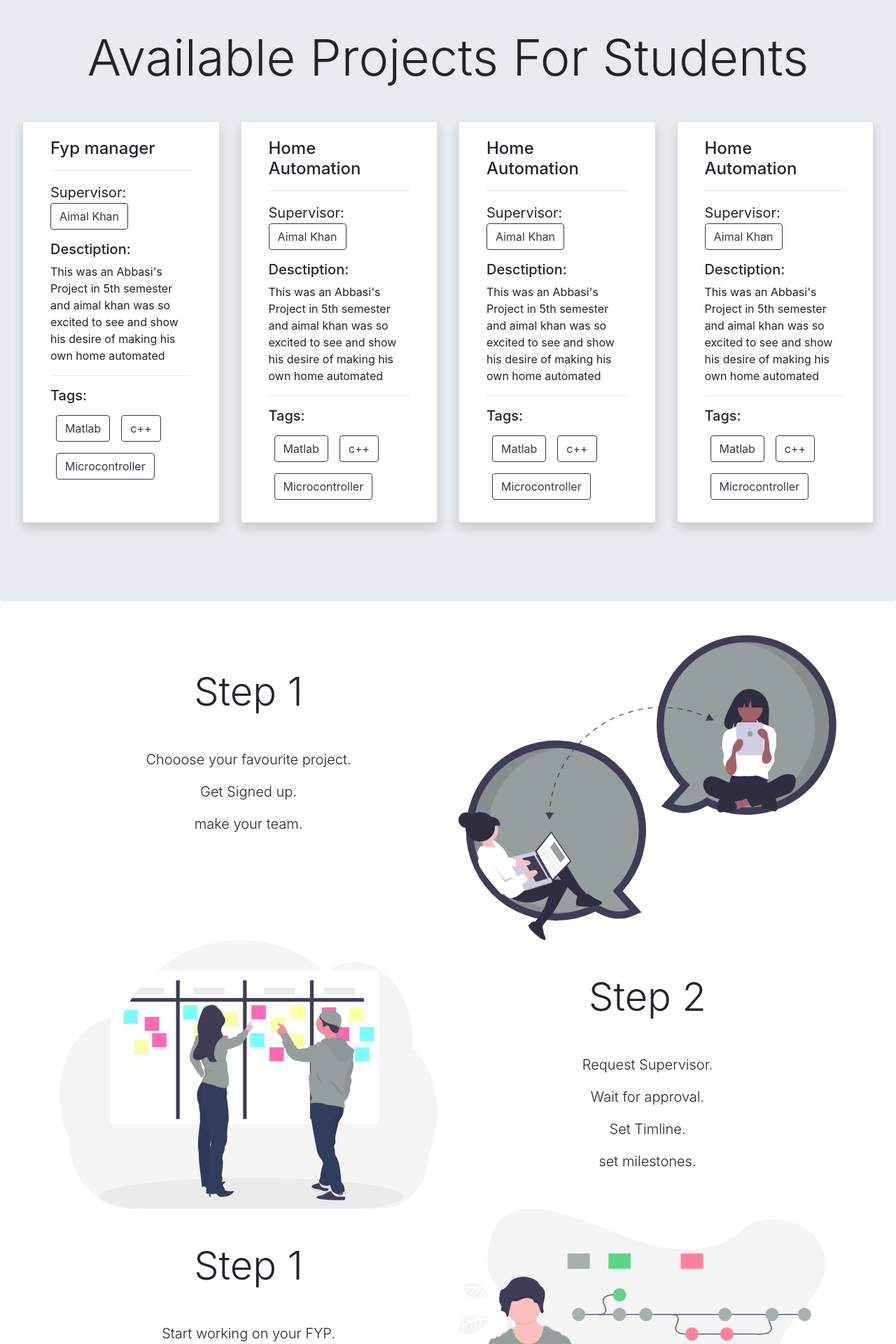
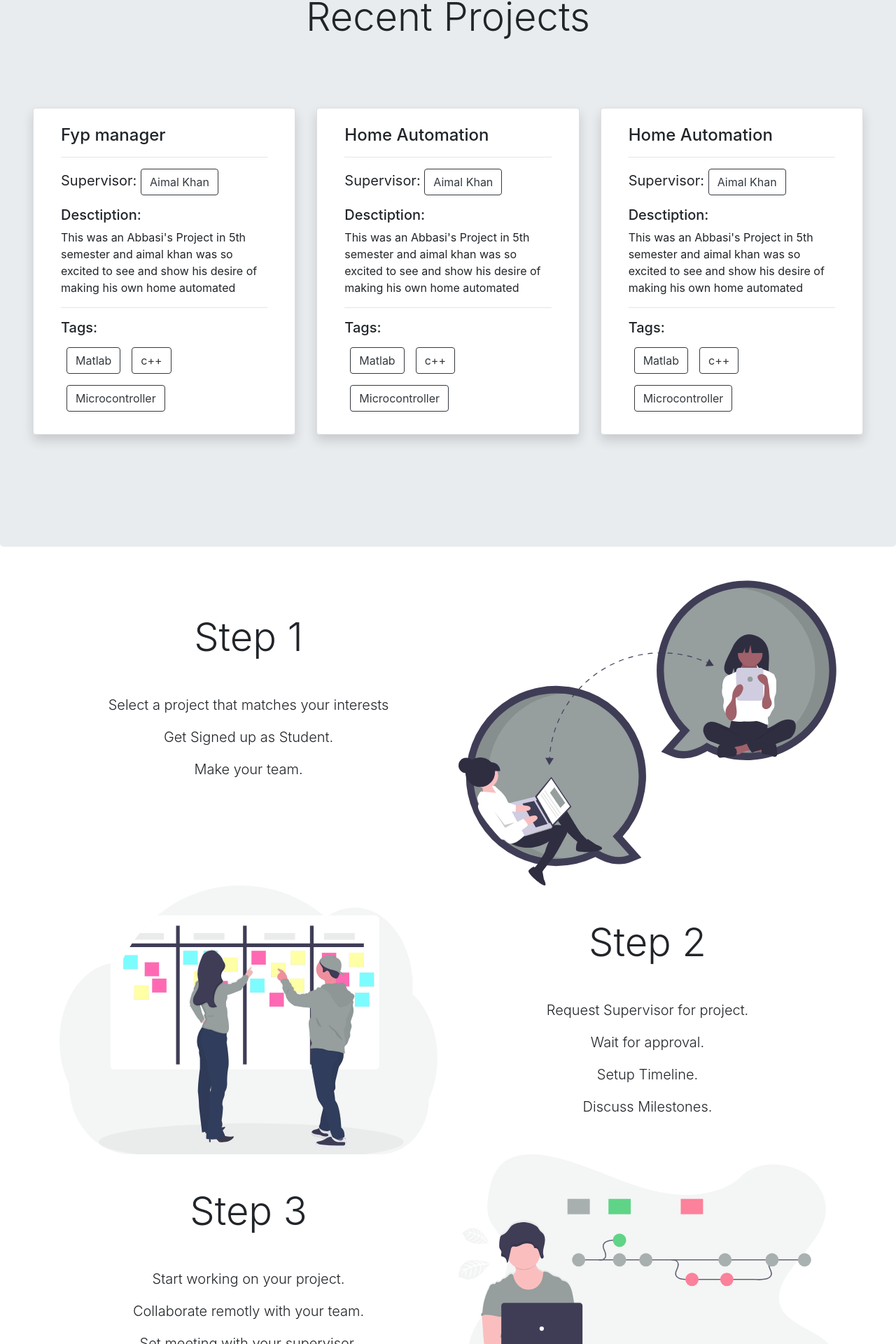
Before and after one commit to hashirshoaeb/FYP-Manager, a React (Create React App) app: page / in a window 1280 px wide. Shown: the part 873-2793 px from the top of the page at 70% size. Built offline with nearby package versions, Linux system fonts and the light colour scheme.

Commit message:
little amendments

```diff
--- a/src/App.js
+++ b/src/App.js
@@ -11,11 +11,7 @@ function App() {
   return (
     <div>
       <MainBody></MainBody>
-      <div className="jumbotron">
-        <div className="card-deck">
-          <Project></Project>
-        </div>
-      </div>
+      <Project></Project>
       <Working></Working>
       <Signin></Signin>
       <Footer></Footer>
--- a/src/components/Project.jsx
+++ b/src/components/Project.jsx
@@ -12,10 +12,11 @@ class Project extends Component {
 
   render() {
     return (
+      <div className="jumbotron">
         <div className="container-fluid">
-        <h1 className="display-3 text-center my-5">
+          <h1 className="display-4 text-center">
             {" "}
-          Available Projects For Students
+            Recent Projects
           </h1>
           <div className="card-deck my-5">
             {this.state.data.map(d => (
@@ -25,6 +26,7 @@ class Project extends Component {
             ))}
           </div>
         </div>
+      </div>
     );
   }
 }
--- a/src/components/ProjectCard.jsx
+++ b/src/components/ProjectCard.jsx
@@ -10,7 +10,7 @@ class ProjectCard extends Component {
 
   render() {
     return (
-      <div className="card shadow col-4">
+      <div className="card shadow col-4 my-5">
         <div className="card-body p-4">
           <h4 className="card-title">{this.state.data.Fyp_title}</h4>
           <hr />
--- a/src/components/Working.jsx
+++ b/src/components/Working.jsx
@@ -14,9 +14,9 @@ class Working extends Component {
         <div className="row">
           <div className="col-md-6 text-center">
             <h1 className="display-4 my-5">Step 1</h1>
-            <p className="lead">Chooose your favourite project.</p>
-            <p className="lead">Get Signed up.</p>
-            <p className="lead">make your team.</p>
+            <p className="lead">Select a project that matches your interests</p>
+            <p className="lead">Get Signed up as Student.</p>
+            <p className="lead">Make your team.</p>
           </div>
           <div className="col-md-6">
             <img
@@ -35,14 +35,14 @@ class Working extends Component {
           </div>
           <div className="col-md-6 text-center">
             <h1 className="display-4 my-5">Step 2</h1>
-            <p className="lead">Request Supervisor.</p>{" "}
+            <p className="lead">Request Supervisor for project.</p>{" "}
             <p className="lead">Wait for approval.</p>
-            <p className="lead">Set Timline.</p>
-            <p className="lead">set milestones.</p>
+            <p className="lead">Setup Timeline.</p>
+            <p className="lead">Discuss Milestones.</p>
           </div>
           <div className="col-md-6 text-center">
-            <h1 className="display-4 my-5">Step 1</h1>
-            <p className="lead">Start working on your FYP.</p>
+            <h1 className="display-4 my-5">Step 3</h1>
+            <p className="lead">Start working on your project.</p>
             <p className="lead">Collaborate remotly with your team.</p>
             <p className="lead">Set meeting with your supervisor.</p>
             <p className="lead">Get Grades.</p>
--- a/src/projects.json
+++ b/src/projects.json
@@ -23,13 +23,6 @@
       "Supervisor": "Aimal Khan",
       "Fyp_desc": "This was an Abbasi's Project in 5th semester and aimal khan was so excited to see and show his desire of making his own home automated",
       "Fyp_tag": ["Matlab", "c++", "Microcontroller"]
-    },
-    {
-      "id": "04",
-      "Fyp_title": "Home Automation",
-      "Supervisor": "Aimal Khan",
-      "Fyp_desc": "This was an Abbasi's Project in 5th semester and aimal khan was so excited to see and show his desire of making his own home automated",
-      "Fyp_tag": ["Matlab", "c++", "Microcontroller"]
     }
   ]
 }
```
Also changed, not shown: 1 other file (tests, documents, lock files or other folders). Lines whose indentation alone changed are shown as unchanged.
